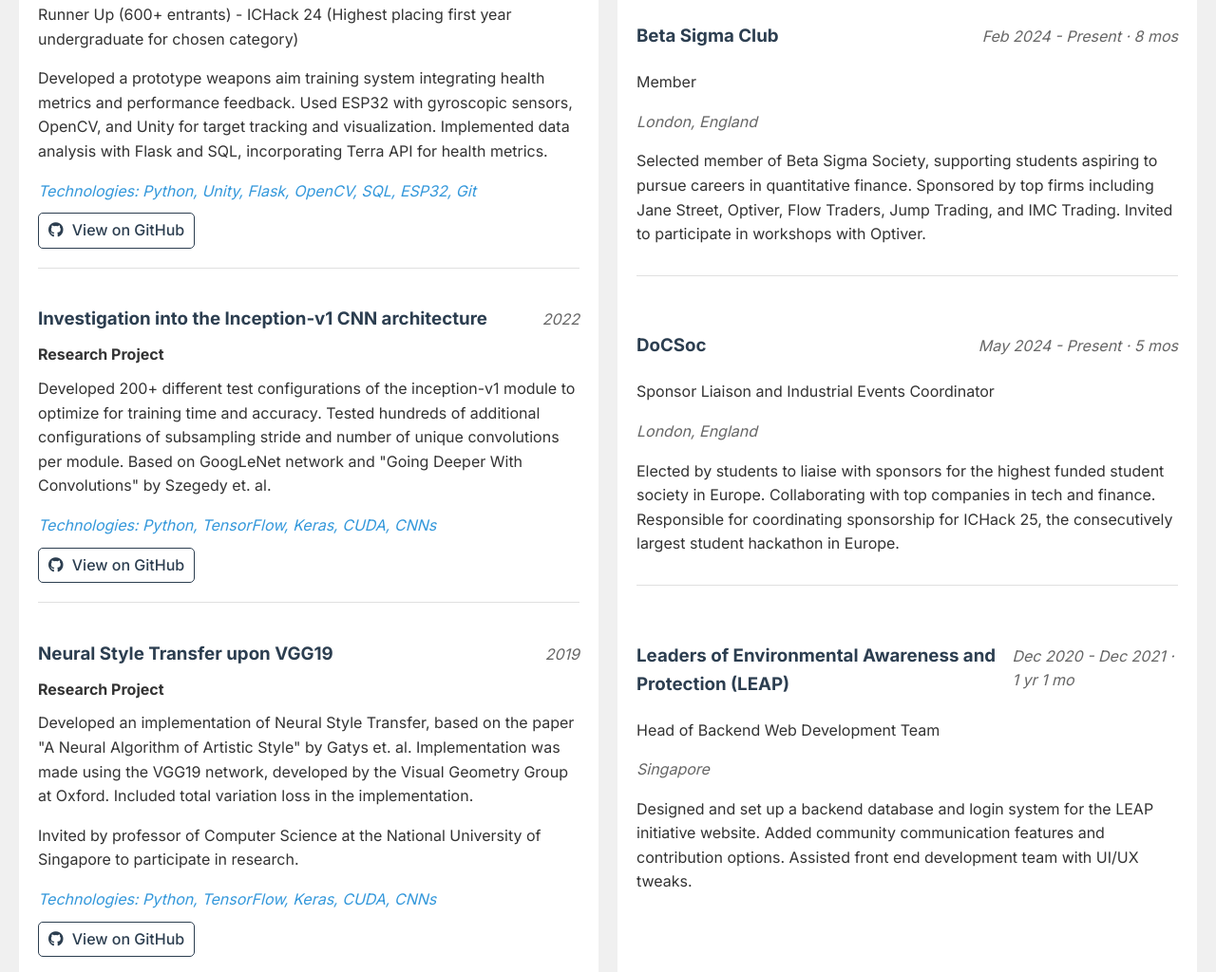
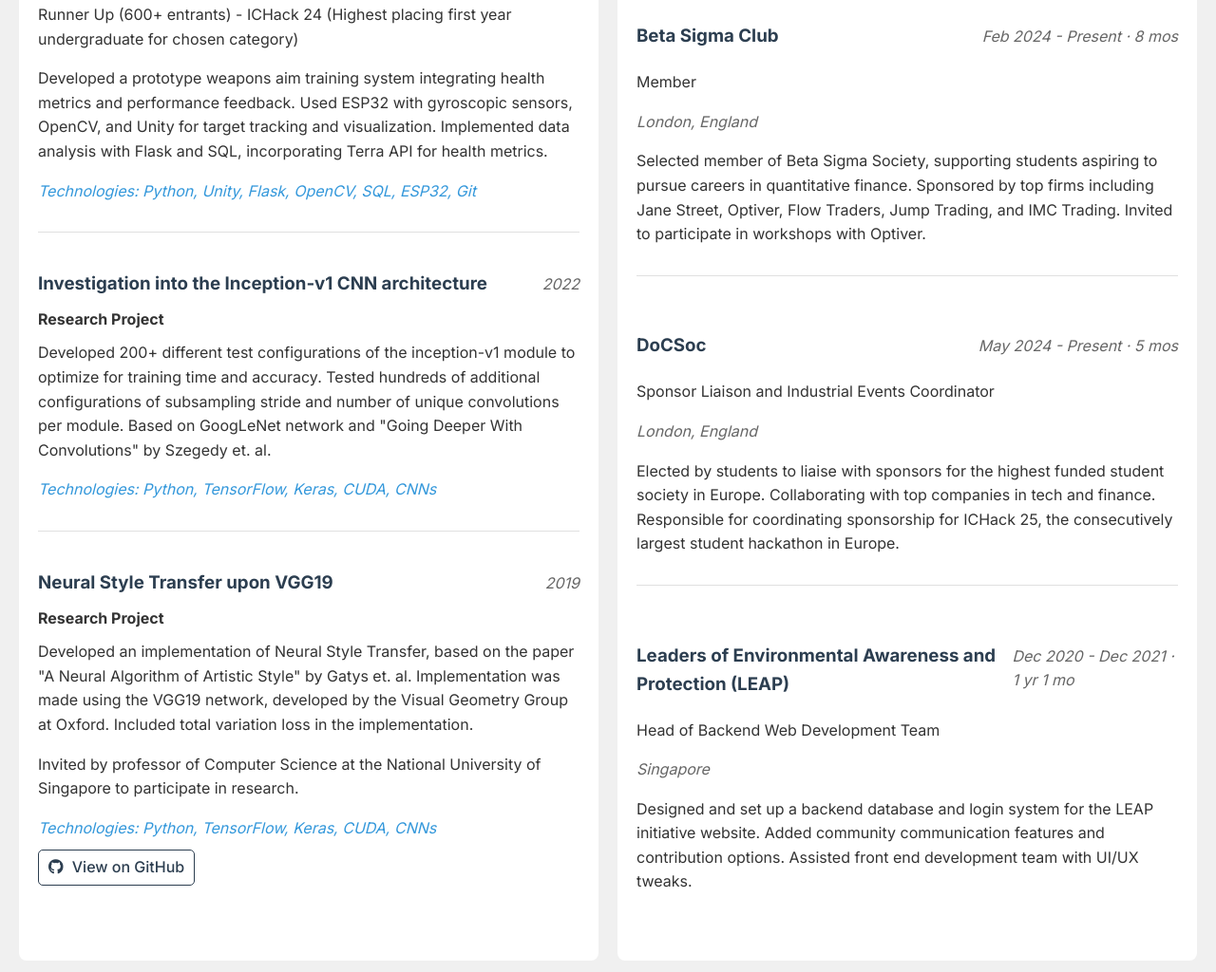
Before and after one commit to adithya-n05/adithya-n05.github.io, a plain HTML site: page index.html in a window 1280 px wide. Shown: the part 1754-2778 px from the top of the page at 95% size. Drawn offline with Linux system fonts and the light colour scheme.

Commit message:
Updated site

```diff
--- a/index.html
+++ b/index.html
@@ -117,7 +117,7 @@
                 <p class="company">Personal Project</p>
                 <p class="description">Developed an emulator and assembler for AArch64 in C to run on a Raspberry Pi. Created a script to control an LED via GPIO in assembly.</p>
                 <p class="technologies">Technologies: C, Assembly, Raspberry Pi, Git</p>
-                <a href="https://github.com/yourusername/AArch64-Emulator" target="_blank" class="github-link"><i class="fab fa-github"></i> View on GitHub</a>
+                <a href="https://github.com/adithya-n05/C-Project-Y1" target="_blank" class="github-link"><i class="fab fa-github"></i> View on GitHub</a>
             </div>
             <div class="experience-item">
                 <div class="item-header">
@@ -128,7 +128,6 @@
                 <p class="achievement">Runner Up (600+ entrants) - ICHack 24 (Highest placing first year undergraduate for chosen category)</p>
                 <p class="description">Developed a prototype weapons aim training system integrating health metrics and performance feedback. Used ESP32 with gyroscopic sensors, OpenCV, and Unity for target tracking and visualization. Implemented data analysis with Flask and SQL, incorporating Terra API for health metrics.</p>
                 <p class="technologies">Technologies: Python, Unity, Flask, OpenCV, SQL, ESP32, Git</p>
-                <a href="https://github.com/yourusername/Terra-aim" target="_blank" class="github-link"><i class="fab fa-github"></i> View on GitHub</a>
             </div>
             <div class="experience-item">
                 <div class="item-header">
@@ -138,7 +137,6 @@
                 <p class="company">Research Project</p>
                 <p class="description">Developed 200+ different test configurations of the inception-v1 module to optimize for training time and accuracy. Tested hundreds of additional configurations of subsampling stride and number of unique convolutions per module. Based on GoogLeNet network and "Going Deeper With Convolutions" by Szegedy et. al.</p>
                 <p class="technologies">Technologies: Python, TensorFlow, Keras, CUDA, CNNs</p>
-                <a href="https://github.com/yourusername/Inception-v1-CNN" target="_blank" class="github-link"><i class="fab fa-github"></i> View on GitHub</a>
             </div>
             <div class="experience-item">
                 <div class="item-header">
@@ -149,7 +147,7 @@
                 <p class="description">Developed an implementation of Neural Style Transfer, based on the paper "A Neural Algorithm of Artistic Style" by Gatys et. al. Implementation was made using the VGG19 network, developed by the Visual Geometry Group at Oxford. Included total variation loss in the implementation.</p>
                 <p class="achievement">Invited by professor of Computer Science at the National University of Singapore to participate in research.</p>
                 <p class="technologies">Technologies: Python, TensorFlow, Keras, CUDA, CNNs</p>
-                <a href="https://github.com/yourusername/Neural-Style-Transfer" target="_blank" class="github-link"><i class="fab fa-github"></i> View on GitHub</a>
+                <a href="https://github.com/adithya-n05/Neural-style-transfer-final" target="_blank" class="github-link"><i class="fab fa-github"></i> View on GitHub</a>
             </div>
         </section>
 
```
